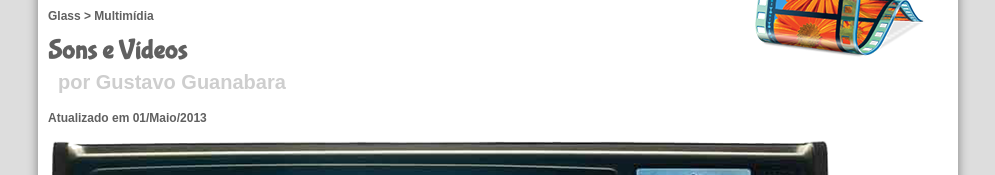
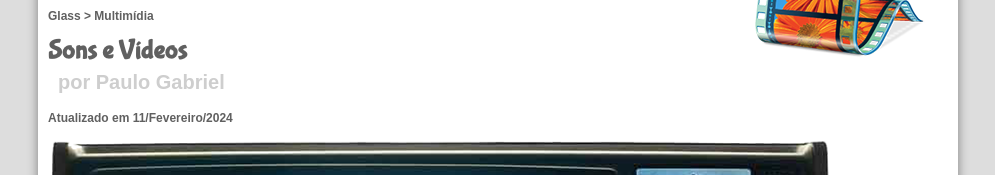
Before and after one commit to Gabriel-IDK/Site-Google-Glass, a plain HTML site: page multimidia.html in a window 1280 px wide. Shown: the part 187-362 px from the top of the page, without its empty margins (142-1137 px from the left). Drawn offline with Linux system fonts and the light colour scheme.

Commit message:
Update multimidia.html

```diff
--- a/multimidia.html
+++ b/multimidia.html
@@ -54,8 +54,8 @@
                     <hgroup>
                         <h3>Glass > Multimídia</h3>
                         <h1>Sons e Vídeos</h1>
-                        <h2>por Gustavo Guanabara</h2>
-                        <h3 id="datewow">Atualizado em 01/Maio/2013</h3>
+                        <h2>por Paulo Gabriel</h2>
+                        <h3 id="datewow">Atualizado em 11/Fevereiro/2024</h3>
                     </hgroup>
                 </header>
 
```
